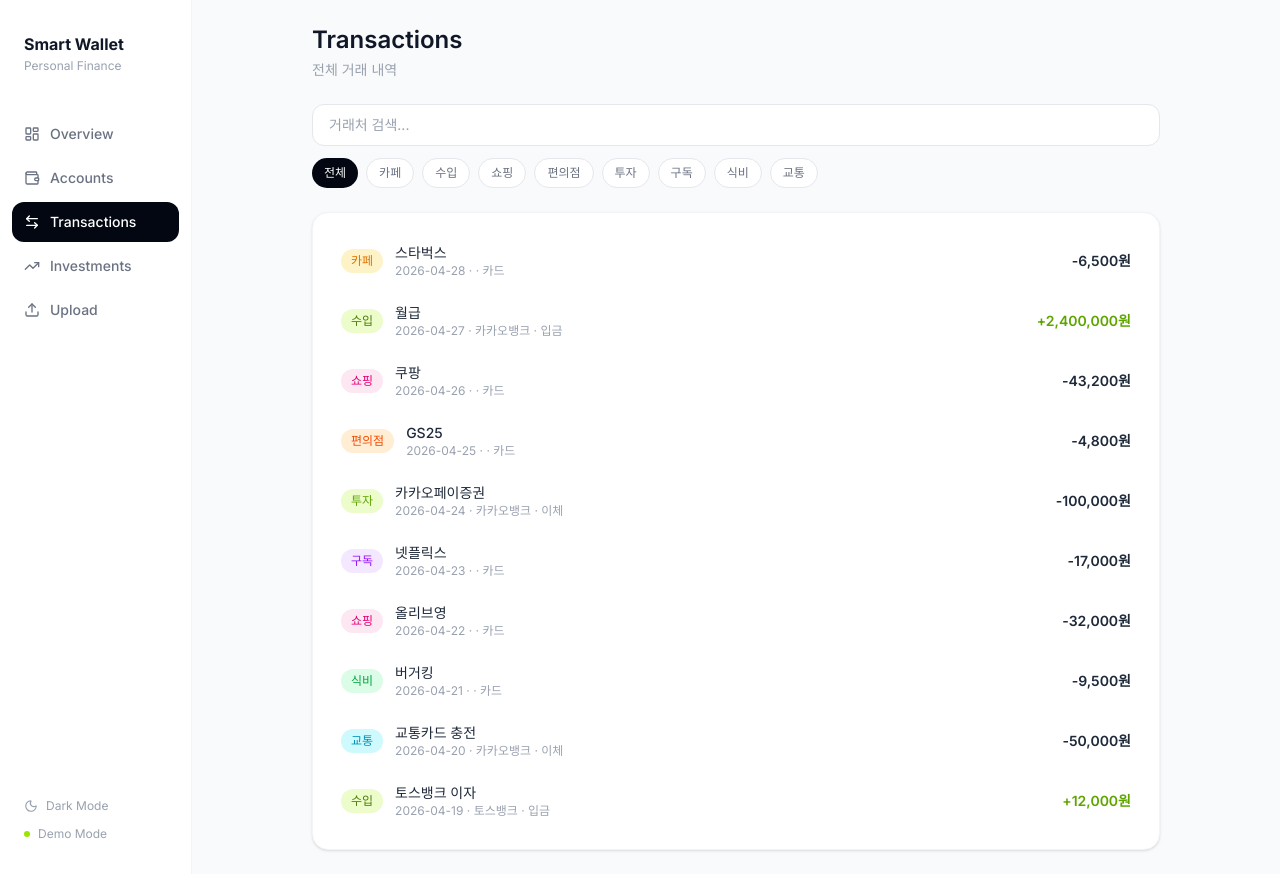
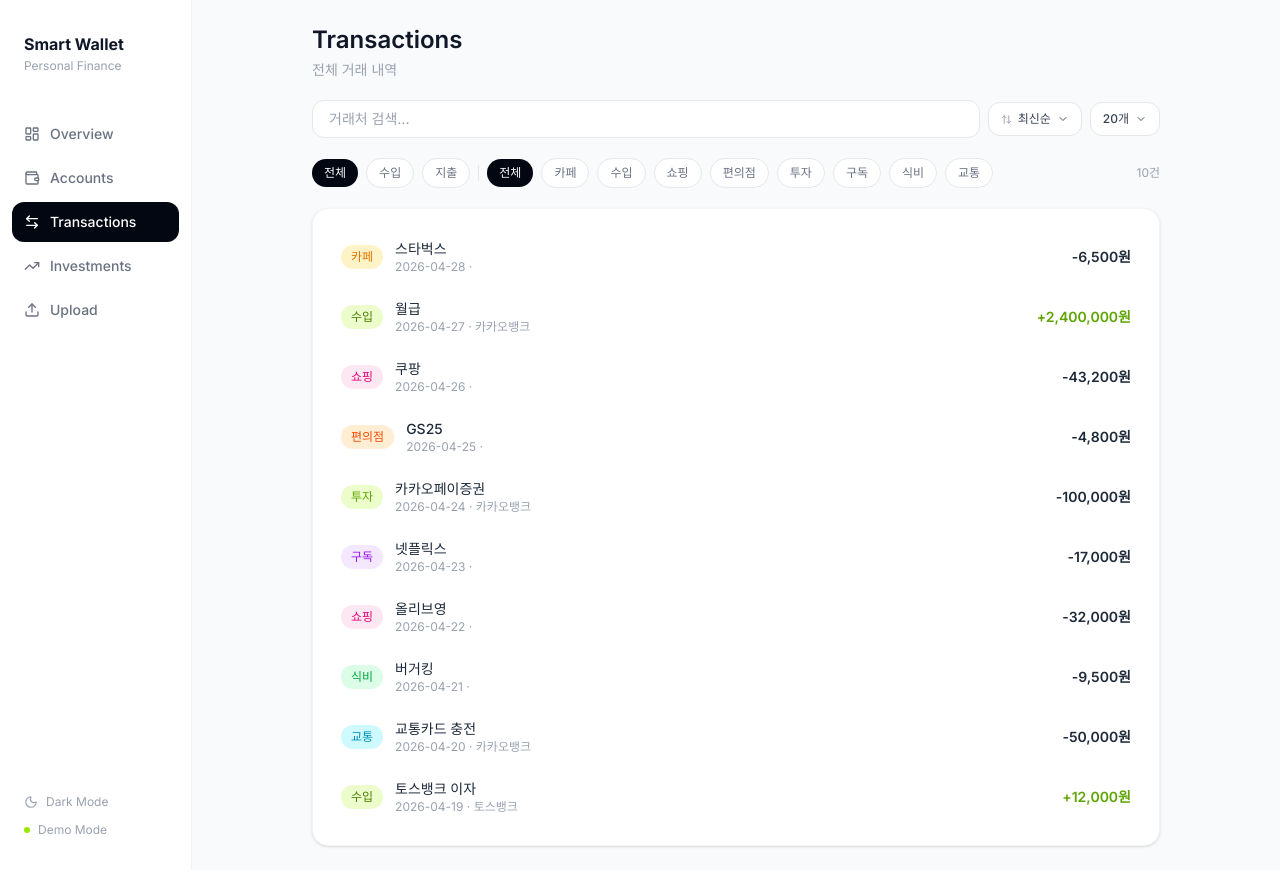
Before and after one commit to yoobilee/smart-wallet-dashboard, a React (Vite) app: page / in a window 1280 px wide. Both pictures are taken after a click on the button "Transactions". Built offline with nearby package versions, Linux system fonts and the light colour scheme.

Commit message:
feat: Transactions 필터 UI 개선 및 커스텀 드롭다운 추가

```diff
--- a/src/pages/Dashboard.jsx
+++ b/src/pages/Dashboard.jsx
@@ -13,6 +13,8 @@ const categoryColor = {
   식비: "bg-green-100 text-green-600",
   교통: "bg-cyan-100 text-cyan-600",
   수입: "bg-lime-100 text-lime-700",
+  이체: "bg-gray-100 text-gray-500",
+  의료: "bg-red-100 text-red-500",
 };
 
 const CHART_COLORS = ["#a3e635", "#f472b6", "#fb923c", "#22d3ee", "#a78bfa", "#4ade80", "#fbbf24"];
@@ -22,9 +24,19 @@ function Dashboard() {
   const { transactions, totalBankBalance, thisMonthIncome, thisMonthExpense, isDemoMode, totalInvestmentBalance } = useData();
 
   // 실제 데이터 모드일 때는 투자/카드 더미 데이터 제외
-  const totalCardSpending = isDemoMode ? dummyCardSpending : 0;
   const totalAssets = totalBankBalance + totalInvestmentBalance;
   const availableBalance = totalBankBalance;
+
+  // 이번 달 카드 청구 예정액 (현대카드 거래내역 기준)
+  const now = new Date();
+  const firstDay = `${now.getFullYear()}-${String(now.getMonth() + 1).padStart(2, "0")}-01`;
+  const lastDay = `${now.getFullYear()}-${String(now.getMonth() + 1).padStart(2, "0")}-${String(new Date(now.getFullYear(), now.getMonth() + 1, 0).getDate()).padStart(2, "0")}`;
+
+  const totalCardSpending = isDemoMode
+    ? dummyCardSpending
+    : transactions
+      .filter((t) => t.account === "현대카드" && t.amount < 0 && t.date >= firstDay && t.date <= lastDay)
+      .reduce((sum, t) => sum + Math.abs(t.amount), 0);
 
   // 카테고리별 지출 합계 계산 (여기로 이동!)
   const categoryData = Object.entries(
--- a/src/pages/Investments.jsx
+++ b/src/pages/Investments.jsx
@@ -130,7 +130,6 @@ function Investments() {
       </div>
 
       {/* 총 투자 자산 카드 */}
-      // 후
       <div className="bg-gray-950 text-white rounded-2xl p-6 dark:bg-gray-900 dark:border dark:border-gray-800 space-y-3">
         <div>
           <p className="text-sm text-gray-400">총 투자 자산</p>
--- a/src/pages/Transactions.jsx
+++ b/src/pages/Transactions.jsx
@@ -1,66 +1,192 @@
 // =============================================
 // Transactions 페이지 - 전체 거래 내역
-// 다크모드 적용
+// 미니멀 필터 UI - 검색 + 정렬/개수 한 줄, 카테고리 한 줄
 // =============================================
 
-import { useState } from "react";
+import { useState, useMemo, useRef, useEffect } from "react";
 import { useData } from "../context/DataContext";
+import { ArrowUpDown, ChevronDown } from "lucide-react";
 
 const formatKRW = (amount) => amount.toLocaleString("ko-KR") + "원";
 
 const categoryColor = {
-  카페: "bg-amber-100 text-amber-600",
-  쇼핑: "bg-pink-100 text-pink-600",
+  카페:   "bg-amber-100 text-amber-600",
+  쇼핑:   "bg-pink-100 text-pink-600",
   편의점: "bg-orange-100 text-orange-600",
-  투자: "bg-lime-100 text-lime-600",
-  구독: "bg-purple-100 text-purple-600",
-  식비: "bg-green-100 text-green-600",
-  교통: "bg-cyan-100 text-cyan-600",
-  수입: "bg-lime-100 text-lime-700",
+  투자:   "bg-lime-100 text-lime-600",
+  구독:   "bg-purple-100 text-purple-600",
+  식비:   "bg-green-100 text-green-600",
+  교통:   "bg-cyan-100 text-cyan-600",
+  수입:   "bg-lime-100 text-lime-700",
+  이체:   "bg-gray-100 text-gray-500",
+  의료:   "bg-red-100 text-red-500",
 };
 
-// 은행별 파비콘 URL (Google 파비콘 서비스 사용)
 const bankFavicons = {
-  신한은행:    "https://www.google.com/s2/favicons?domain=bank.shinhan.com&sz=32",
-  카카오뱅크:  "https://www.google.com/s2/favicons?domain=kakaobank.com&sz=32",
-  토스뱅크:    "https://www.google.com/s2/favicons?domain=tossbank.com&sz=32",
-  현대카드:    "https://www.google.com/s2/favicons?domain=hyundaicard.com&sz=32",
-  NH투자증권:  "https://www.google.com/s2/favicons?domain=nhqv.com&sz=32",
+  신한은행:   "https://www.google.com/s2/favicons?domain=bank.shinhan.com&sz=32",
+  카카오뱅크: "https://www.google.com/s2/favicons?domain=kakaobank.com&sz=32",
+  토스뱅크:   "https://www.google.com/s2/favicons?domain=tossbank.com&sz=32",
+  현대카드:   "https://www.google.com/s2/favicons?domain=hyundaicard.com&sz=32",
+  NH투자증권: "https://www.google.com/s2/favicons?domain=nhqv.com&sz=32",
 };
 
+const sortOptions = [
+  { key: "date_desc",   label: "최신순"       },
+  { key: "date_asc",    label: "오래된순"      },
+  { key: "amount_desc", label: "금액 높은순"   },
+  { key: "amount_asc",  label: "금액 낮은순"   },
+  { key: "name_asc",    label: "이름 오름차순" },
+  { key: "name_desc",   label: "이름 내림차순" },
+];
+
+const limitOptions = [20, 50, 100];
+
+// 커스텀 드롭다운 컴포넌트
+function Dropdown({ value, options, onChange, label }) {
+  const [open, setOpen] = useState(false);
+  const ref = useRef(null);
+
+  // 바깥 클릭 시 닫기
+  useEffect(() => {
+    const handleClick = (e) => {
+      if (ref.current && !ref.current.contains(e.target)) setOpen(false);
+    };
+    document.addEventListener("mousedown", handleClick);
+    return () => document.removeEventListener("mousedown", handleClick);
+  }, []);
+
+  const selected = options.find((o) => o.key === value) || options.find((o) => o === value);
+
+  return (
+    <div ref={ref} className="relative">
+      <button
+        onClick={() => setOpen((prev) => !prev)}
+        className="flex items-center gap-1.5 text-xs px-3 py-2 rounded-xl border border-gray-200 dark:border-gray-700 bg-white dark:bg-gray-900 text-gray-600 dark:text-gray-400 hover:border-gray-400 transition-colors"
+      >
+        {label && <span className="text-gray-400">{label}</span>}
+        <span className="font-medium text-gray-700 dark:text-gray-200">
+          {selected?.label || selected}
+        </span>
+        <ChevronDown size={12} className={`transition-transform ${open ? "rotate-180" : ""}`} />
+      </button>
+
+      {open && (
+        <div className="absolute right-0 mt-1 bg-white dark:bg-gray-900 border border-gray-100 dark:border-gray-800 rounded-xl shadow-lg z-10 min-w-32 overflow-hidden">
+          {options.map((opt) => (
+            <button
+              key={opt.key || opt}
+              onClick={() => { onChange(opt.key || opt); setOpen(false); }}
+              className={`
+                w-full text-left text-xs px-4 py-2.5 transition-colors
+                ${(opt.key || opt) === value
+                  ? "bg-gray-50 dark:bg-gray-800 text-gray-900 dark:text-white font-medium"
+                  : "text-gray-600 dark:text-gray-400 hover:bg-gray-50 dark:hover:bg-gray-800"
+                }
+              `}
+            >
+              {opt.label || opt}
+            </button>
+          ))}
+        </div>
+      )}
+    </div>
+  );
+}
+
 function Transactions() {
-  // DataContext에서 현재 모드에 맞는 거래내역 가져오기
   const { transactions } = useData();
+
   const [search, setSearch] = useState("");
   const [selectedCategory, setSelectedCategory] = useState("전체");
+  const [typeFilter, setTypeFilter] = useState("전체");
+  const [sortKey, setSortKey] = useState("date_desc");
+  const [limit, setLimit] = useState(20);
 
   const categories = ["전체", ...new Set(transactions.map((t) => t.category))];
 
-  const filtered = transactions.filter((t) => {
-    const matchSearch = t.description.includes(search);
+  const limitDropdownOptions = limitOptions.map((l) => ({ key: l, label: `${l}개` }));
+
+  const filtered = useMemo(() => {
+    let result = transactions.filter((t) => {
+      const matchSearch   = t.description.includes(search);
       const matchCategory = selectedCategory === "전체" || t.category === selectedCategory;
-    return matchSearch && matchCategory;
+      const matchType     = typeFilter === "전체"
+        || (typeFilter === "수입" && t.amount > 0)
+        || (typeFilter === "지출" && t.amount < 0);
+      return matchSearch && matchCategory && matchType;
     });
 
+    result = [...result].sort((a, b) => {
+      switch (sortKey) {
+        case "date_desc":   return new Date(b.date) - new Date(a.date);
+        case "date_asc":    return new Date(a.date) - new Date(b.date);
+        case "amount_desc": return Math.abs(b.amount) - Math.abs(a.amount);
+        case "amount_asc":  return Math.abs(a.amount) - Math.abs(b.amount);
+        case "name_asc":    return a.description.localeCompare(b.description, "ko");
+        case "name_desc":   return b.description.localeCompare(a.description, "ko");
+        default:            return 0;
+      }
+    });
+
+    return result.slice(0, limit);
+  }, [transactions, search, selectedCategory, typeFilter, sortKey, limit]);
+
   return (
-    <div className="p-6 space-y-6 max-w-4xl mx-auto">
+    <div className="p-6 space-y-5 max-w-4xl mx-auto">
 
+      {/* 상단 타이틀 */}
       <div>
         <h1 className="text-2xl font-semibold text-gray-900 dark:text-white">Transactions</h1>
         <p className="text-sm text-gray-400 mt-1">전체 거래 내역</p>
       </div>
 
-      {/* 검색 + 필터 */}
-      <div className="space-y-3">
+      {/* 첫 번째 줄 - 검색 + 정렬 + 개수 */}
+      <div className="flex items-center gap-2">
         <input
           type="text"
           placeholder="거래처 검색..."
           value={search}
           onChange={(e) => setSearch(e.target.value)}
-          className="w-full px-4 py-2.5 rounded-xl border border-gray-200 dark:border-gray-700 text-sm outline-none focus:border-gray-400 dark:focus:border-gray-500 bg-white dark:bg-gray-900 text-gray-800 dark:text-gray-100 placeholder-gray-400"
+          className="flex-1 px-4 py-2 rounded-xl border border-gray-200 dark:border-gray-700 text-sm outline-none focus:border-gray-400 dark:focus:border-gray-500 bg-white dark:bg-gray-900 text-gray-800 dark:text-gray-100 placeholder-gray-400"
         />
+        <Dropdown
+          value={sortKey}
+          options={sortOptions}
+          onChange={setSortKey}
+          label={<ArrowUpDown size={11} />}
+        />
+        <Dropdown
+          value={limit}
+          options={limitDropdownOptions}
+          onChange={(v) => setLimit(Number(v))}
+        />
+      </div>
 
-        <div className="flex gap-2 flex-wrap">
+      {/* 두 번째 줄 - 수입/지출 + 카테고리 필터 */}
+      <div className="flex gap-2 flex-wrap items-center">
+        {/* 수입/지출 토글 */}
+        {["전체", "수입", "지출"].map((type) => (
+          <button
+            key={type}
+            onClick={() => setTypeFilter(type)}
+            className={`
+              text-xs px-3 py-1.5 rounded-full font-medium transition-colors
+              ${typeFilter === type
+                ? type === "수입" ? "bg-lime-500 text-white"
+                : type === "지출" ? "bg-rose-500 text-white"
+                : "bg-gray-950 dark:bg-lime-400 text-white dark:text-gray-950"
+                : "bg-white dark:bg-gray-900 border border-gray-200 dark:border-gray-700 text-gray-500 dark:text-gray-400 hover:border-gray-400"
+              }
+            `}
+          >
+            {type}
+          </button>
+        ))}
+
+        {/* 구분선 */}
+        <div className="w-px h-4 bg-gray-200 dark:bg-gray-700" />
+
+        {/* 카테고리 필터 */}
         {categories.map((cat) => (
           <button
             key={cat}
@@ -69,14 +195,16 @@ function Transactions() {
               text-xs px-3 py-1.5 rounded-full font-medium transition-colors
               ${selectedCategory === cat
                 ? "bg-gray-950 dark:bg-lime-400 text-white dark:text-gray-950"
-                  : "bg-white dark:bg-gray-900 border border-gray-200 dark:border-gray-700 text-gray-500 dark:text-gray-400 hover:border-gray-400 dark:hover:border-gray-500"
+                : "bg-white dark:bg-gray-900 border border-gray-200 dark:border-gray-700 text-gray-500 dark:text-gray-400 hover:border-gray-400"
               }
             `}
           >
             {cat}
           </button>
         ))}
-        </div>
+
+        {/* 건수 표시 */}
+        <p className="text-xs text-gray-400 ml-auto">{filtered.length}건</p>
       </div>
 
       {/* 거래 내역 리스트 */}
@@ -88,13 +216,12 @@ function Transactions() {
             {filtered.map((t) => (
               <div key={t.id} className="flex items-center justify-between px-2 py-2.5 rounded-xl hover:bg-gray-50 dark:hover:bg-gray-800 transition-colors cursor-default">
                 <div className="flex items-center gap-3">
-                  {/* 은행 파비콘 */}
                   {t.account && bankFavicons[t.account] && (
                     <img
                       src={bankFavicons[t.account]}
                       alt={t.account}
                       className="w-4 h-4 rounded-sm flex-shrink-0"
-                      onError={(e) => e.target.style.display = "none"}  // 로고 못 불러오면 숨김
+                      onError={(e) => e.target.style.display = "none"}
                     />
                   )}
                   <span className={`text-xs px-2.5 py-1 rounded-full font-medium ${categoryColor[t.category] || "bg-gray-100 text-gray-600"}`}>
@@ -102,7 +229,7 @@ function Transactions() {
                   </span>
                   <div>
                     <p className="text-sm font-medium text-gray-800 dark:text-gray-100">{t.description}</p>
-                    <p className="text-xs text-gray-400">{t.date} · {t.account} · {t.type}</p>
+                    <p className="text-xs text-gray-400">{t.date} · {t.account}</p>
                   </div>
                 </div>
                 <p className={`text-sm font-semibold ${t.amount > 0 ? "text-lime-600" : "text-gray-800 dark:text-gray-100"}`}>
```
Lines whose indentation alone changed are shown as unchanged.
